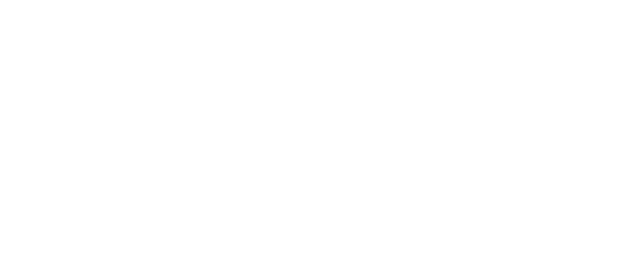
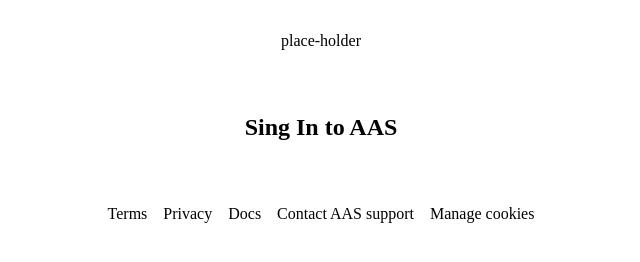
Before and after one commit to artygg/aac, a plain HTML site: page website/signin.html in a window 1280 px wide. Shown: the whole page, without its empty margins (319-959 px from the left). Drawn offline with Linux system fonts and the light colour scheme.

Commit message:
added header container and footer classes

```diff
--- a/website/css/signin.css
+++ b/website/css/signin.css
@@ -0,0 +1,23 @@
+* {
+    margin: 0;
+    padding: 0;
+}
+
+.header {
+    display: flex;
+    justify-content: center;
+    padding: 2rem;
+}
+
+.container {
+    display: flex;
+    justify-content: center;
+    padding: 2rem;
+}
+
+.footer {
+    display: flex;
+    justify-content: center;
+    padding: 2rem;
+    gap: 1rem;
+}
--- a/website/signin.html
+++ b/website/signin.html
@@ -1,9 +1,25 @@
 <html>
 <head>
     <meta charset="UTF-8">
+    <link rel="stylesheet" href="css/signin.css" type="text/css">
     <title>Sign In</title>
 </head>
 <body>
+    <div class="header">
+        <p>place-holder</p>
+    </div>
+    <div class="container">
+        <h2>Sing In to AAS</h2>
+        <div class="signin-form">
 
+        </div>
+    </div>
+    <div class="footer">
+        <p>Terms</p>
+        <p>Privacy</p>
+        <p>Docs</p>
+        <p>Contact AAS support</p>
+        <p>Manage cookies</p>
+    </div>
 </body>
 </html>
```
